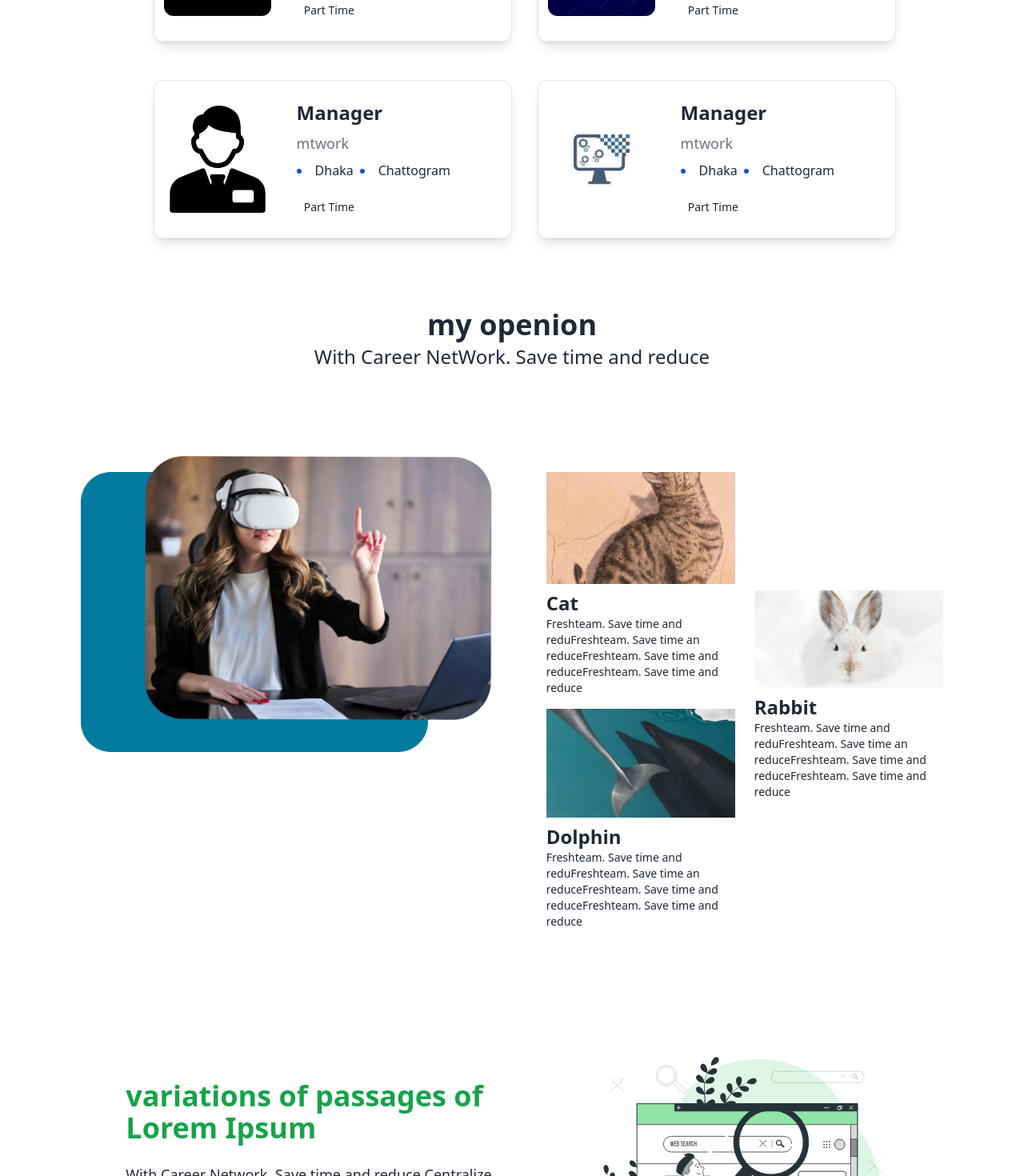
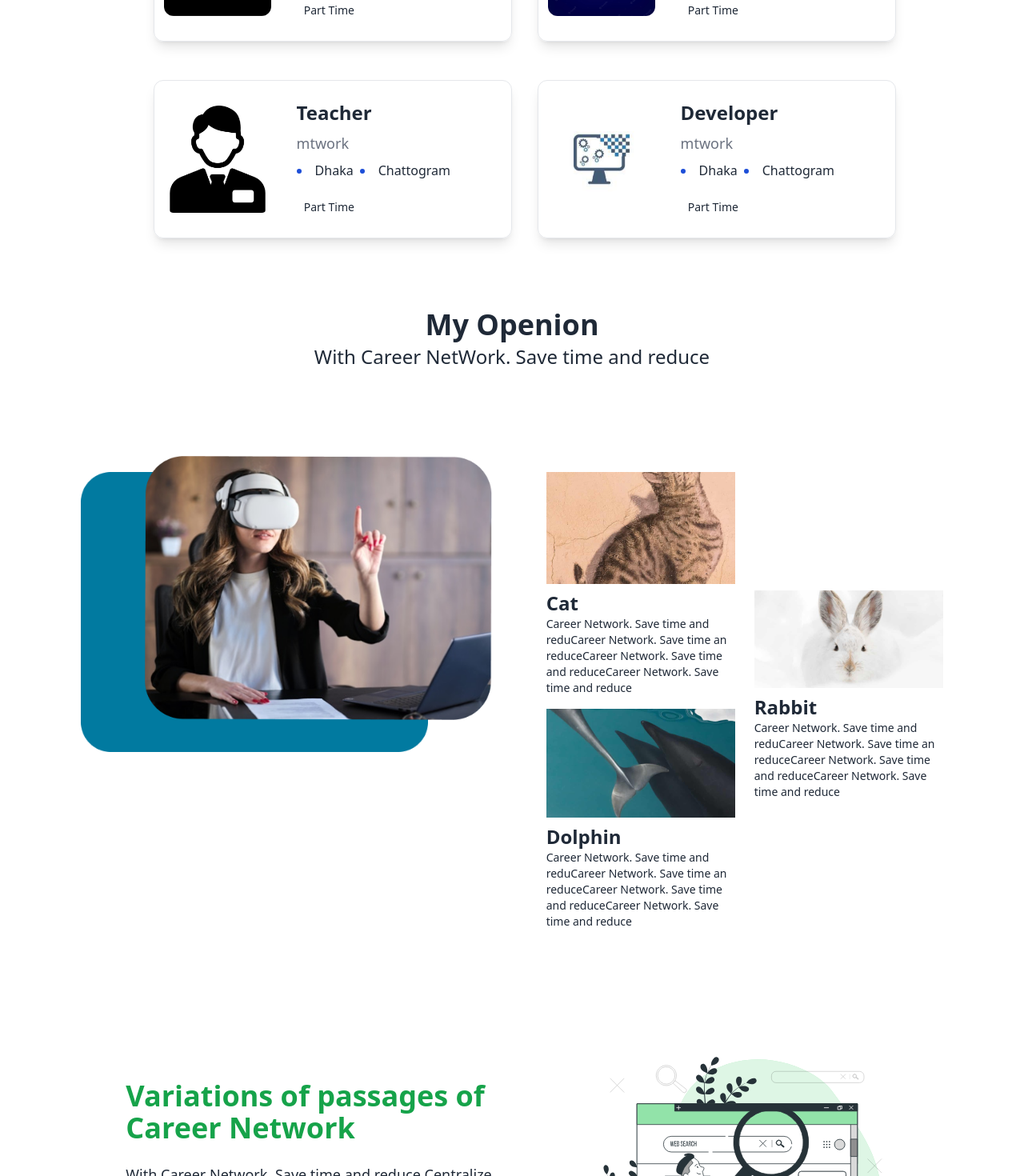
Before and after one commit to fahim-abser/Career-Network-client, a React (Create React App) app in the folder client/career-network/: page / in a window 1280 px wide. Shown: the part 2700-4170 px from the top of the page at 80% size. Built offline with nearby package versions, Linux system fonts and the light colour scheme.

Commit message:
minor changes

```diff
--- a/client/career-network/src/Pages/Home/Opinion/Opinion.jsx
+++ b/client/career-network/src/Pages/Home/Opinion/Opinion.jsx
@@ -7,7 +7,7 @@ import img3 from "../../../assets/opinion/img3.png"
 const Opinion = () => {
     return (
         <div className='mt-10'>
-            <h1 className='text-4xl font-bold text-center mb-1'>my openion</h1>
+            <h1 className='text-4xl font-bold text-center mb-1'>My Openion</h1>
             <p className='text-2xl text-center'> With Career NetWork. Save time and reduce</p>
             <div className='lg:flex justify-evenly mt-32 m-10'>
                 {/* img */}
@@ -26,7 +26,7 @@ const Opinion = () => {
                             <div className='h-[280px] w-[236px]'>
                                 <img src={img1} alt="" />
                                 <p className='text-2xl font-bold mt-2'>Cat</p>
-                                <p className='text-sm'>Freshteam. Save time and reduFreshteam. Save time an reduceFreshteam. Save time and reduceFreshteam. Save time and reduce</p>
+                                <p className='text-sm'>Career Network. Save time and reduCareer Network. Save time an reduceCareer Network. Save time and reduceCareer Network. Save time and reduce</p>
                             </div>
                         </div>
                         <div>
@@ -35,7 +35,7 @@ const Opinion = () => {
                                 <div className='h-[280px] w-[236px] mt-4'>
                                     <img src={img2} alt="" />
                                     <p className='text-2xl font-bold mt-2'>Dolphin</p>
-                                    <p className='text-sm'>Freshteam. Save time and reduFreshteam. Save time an reduceFreshteam. Save time and reduceFreshteam. Save time and reduce</p>
+                                    <p className='text-sm'>Career Network. Save time and reduCareer Network. Save time an reduceCareer Network. Save time and reduceCareer Network. Save time and reduce</p>
                                 </div>
                             </div>
                         </div>
@@ -45,7 +45,7 @@ const Opinion = () => {
                         <div className='h-[280px] w-[236px]'>
                             <img src={img3} alt="" />
                             <p className='text-2xl font-bold mt-2'>Rabbit</p>
-                            <p className='text-sm'>Freshteam. Save time and reduFreshteam. Save time an reduceFreshteam. Save time and reduceFreshteam. Save time and reduce</p>
+                            <p className='text-sm'>Career Network. Save time and reduCareer Network. Save time an reduceCareer Network. Save time and reduceCareer Network. Save time and reduce</p>
                         </div>
                     </div>
                 </div>
--- a/client/career-network/src/Pages/Home/Search_Section/SearchSection.jsx
+++ b/client/career-network/src/Pages/Home/Search_Section/SearchSection.jsx
@@ -7,7 +7,7 @@ const SearchSection = () => {
 	<div className="container flex flex-col justify-center p-6 mx-auto sm:py-12 lg:py-24 lg:flex-row lg:justify-evenly">
 		<div className="flex flex-col justify-center p-6 text-center rounded-sm lg:max-w-md xl:max-w-lg lg:text-left">
 			<h1 className="text-4xl font-bold leading-none text-green-600 sm:text-4xl">
-            variations of passages of Lorem Ipsum
+            Variations of passages of Career Network
 			</h1>
 			<p className="mt-6 mb-8 text-lg sm:mb-12">With Career Network. Save time and reduce Centralize your HR Activities With Freshteam. Sadsflsdfsdfdsve time and reduce
 				<br className="hidden md:inline lg:hidden"/>
--- a/client/career-network/src/data/features.js
+++ b/client/career-network/src/data/features.js
@@ -41,7 +41,7 @@ export const featuresData =
     },
     {
       "id":4,
-      "job": "Manager",
+      "job": "Software engineer",
       "category": "mtwork",
       "img": developer,
       "location":{
@@ -51,7 +51,7 @@ export const featuresData =
     },
     {
       "id":5,
-      "job": "Manager",
+      "job": "Teacher",
       "category": "mtwork",
       "img": manager,
       "location":{
@@ -61,7 +61,7 @@ export const featuresData =
     },
     {
       "id":6,
-      "job": "Manager",
+      "job": "Developer",
       "category": "mtwork",
       "img":system,
       "location":{
```
